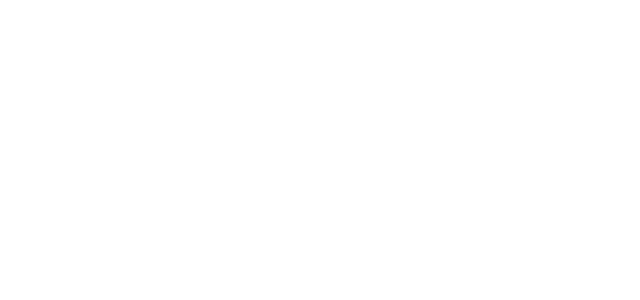
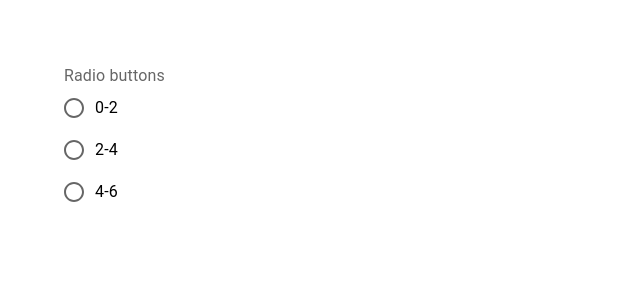
Before and after one commit to Milad1412/mui-course, a React (Create React App) app: page / in a window 1280 px wide. Shown: the top 300 px of the page, without its empty margins (0-640 px from the left). Built offline with nearby package versions, Linux system fonts and the light colour scheme.

Commit message:
radio button

```diff
--- a/src/App.tsx
+++ b/src/App.tsx
@@ -1,4 +1,5 @@
 import "./App.css";
+import MuiRadioButton from "./components/MuiRadioButton";
 // import MuiTextField from './components/MuiTextField';
 // import MuiButton from "./components/MuiButton";
 // import MuiTypography from './components/MuiTypography';
@@ -9,6 +10,7 @@
       {/* <MuiButton /> */}
       {/* <MuiTypography /> */}
       {/* <MuiTextField /> */}
+      <MuiRadioButton />
     </div>
   );
 }
--- /dev/null
+++ b/src/components/MuiRadioButton.tsx
@@ -0,0 +1,30 @@
+import {
+  FormControl,
+  FormLabel,
+  FormControlLabel,
+  RadioGroup,
+  Radio,
+} from "@mui/material";
+import { ChangeEvent, useState } from "react";
+
+const MuiRadioButton = () => {
+  const [value, setValue] = useState("");
+  console.log(value);
+  const handleChange = (e: ChangeEvent<HTMLInputElement>) => {
+    setValue(e.target.value);
+  };
+  return (
+    <div>
+      <FormControl>
+        <FormLabel>Radio buttons</FormLabel>
+        <RadioGroup value={value} onChange={handleChange}>
+          <FormControlLabel control={<Radio />} label="0-2" value="0-2" />
+          <FormControlLabel control={<Radio />} label="2-4" value="2-4" />
+          <FormControlLabel control={<Radio />} label="4-6" value="4-6" />
+        </RadioGroup>
+      </FormControl>
+    </div>
+  );
+};
+
+export default MuiRadioButton;
```
